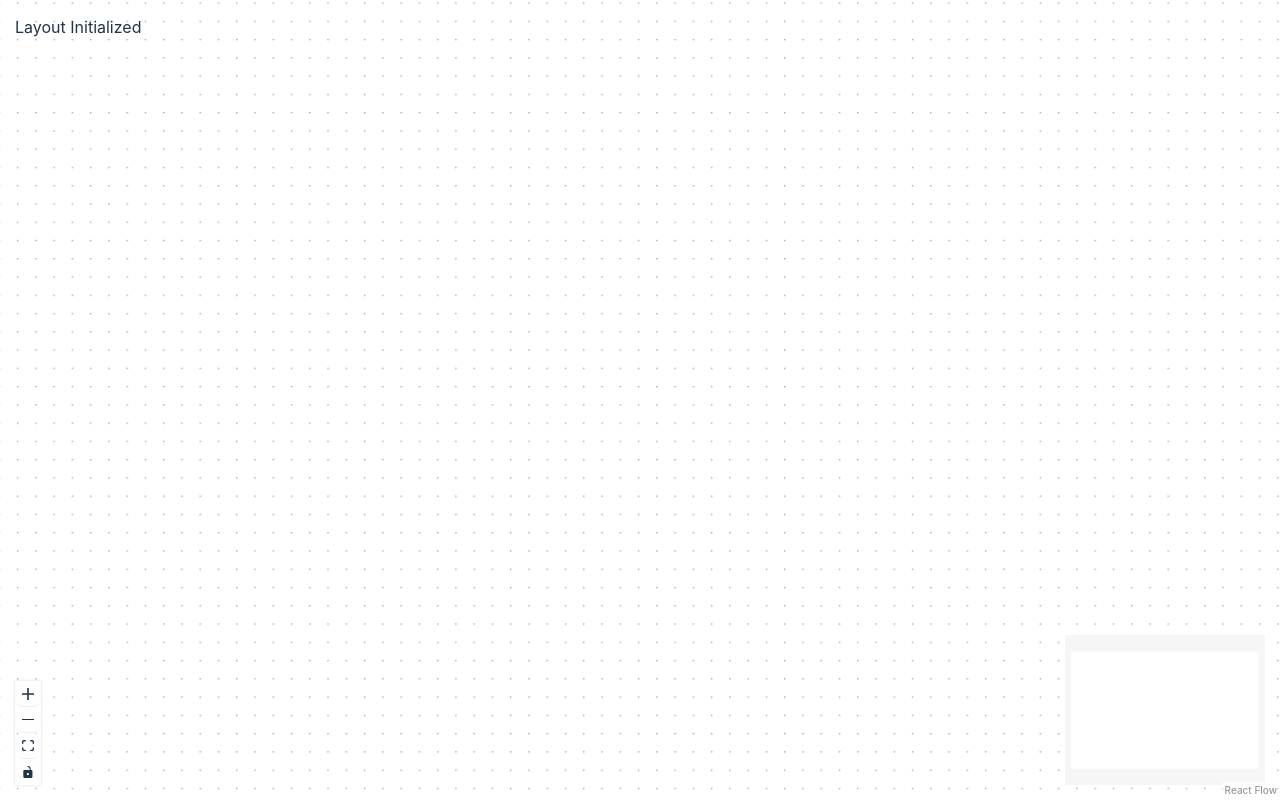
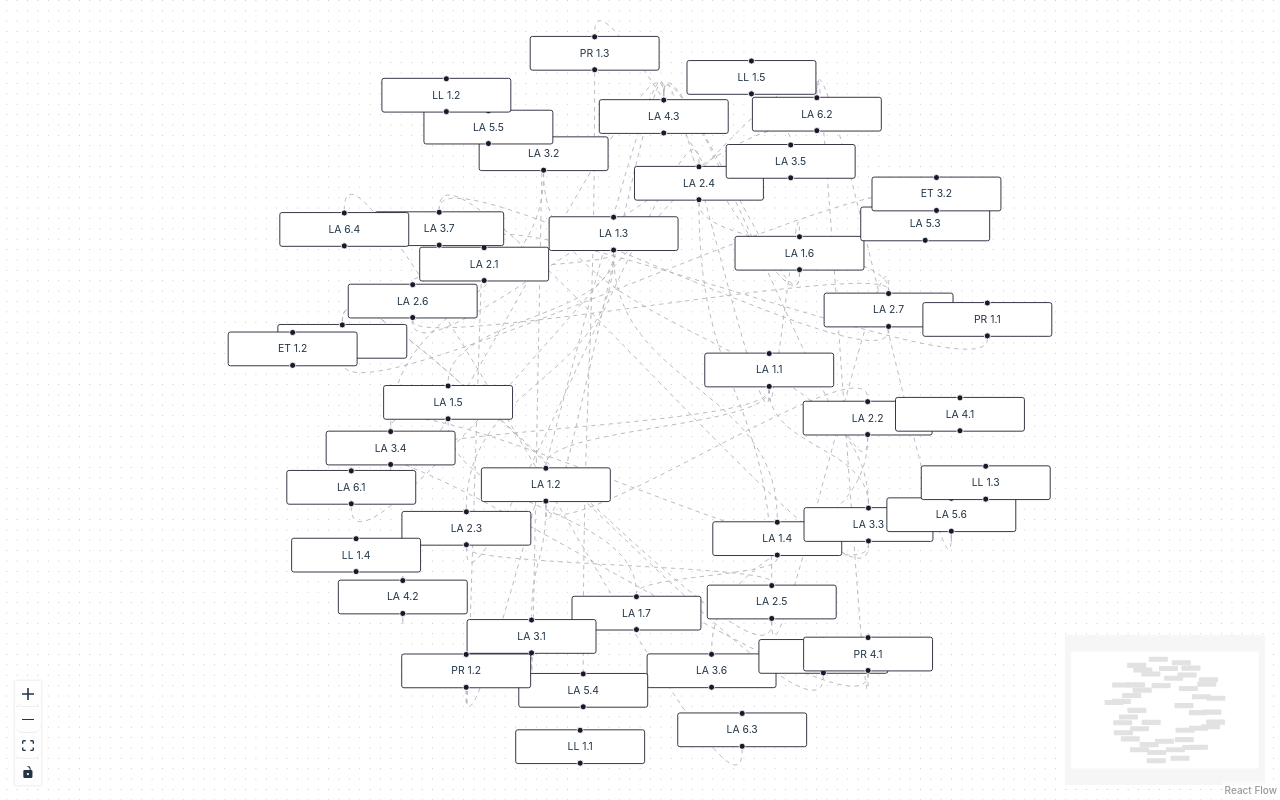
Before and after one commit to cherryyypham/qea1ConceptMap, a React (Vite) app: page / in a window 1280 px wide. Built offline with nearby package versions, Linux system fonts and the light colour scheme.

Commit message:
Modal incorporated, still buggy and need to clean

```diff
--- a/src/App.jsx
+++ b/src/App.jsx
@@ -1,4 +1,4 @@
-import React, { useMemo, useEffect, useCallback } from 'react';
+import React, { useState, useEffect } from 'react';
 import {
   ReactFlow,
   ReactFlowProvider,
@@ -10,99 +10,92 @@ import {
   useEdgesState,
   useReactFlow,
 } from '@xyflow/react';
-import {
-  forceSimulation,
-  forceLink,
-  forceManyBody,
-  forceX,
-  forceY,
-} from 'd3-force';
 import '@xyflow/react/dist/style.css';
 import { initialNodes, initialEdges } from './utils/nodes-edges.js';
 import { collide } from './utils/collide.js';
+import { forceSimulation, forceLink, forceManyBody, forceX, forceY } from 'd3-force';
+import { Modal } from 'antd';
 
-// Initiate force simulation
-const createSimulation = (nodes, edges) => {
-  return forceSimulation(nodes)
-    .force('charge', forceManyBody().strength(-500))
-    .force('x', forceX().x(0).strength(0.05))
-    .force('y', forceY().y(0).strength(0.05))
-    .force('collide', collide())
-    .force(
-      'link',
-      forceLink(edges)
-        .id((d) => d.id)
-        .strength(0.05)
-        .distance(100)
-    )
-    .alphaTarget(0.05)
-    .stop();
-};
-
-// Handle interactions with nodes and edges
-const useLayoutedElements = () => {
+const useLayoutElements = () => {
   const { getNodes, getEdges, setNodes, fitView } = useReactFlow();
-  const initialized = getNodes().length > 0;
+  const nodes = getNodes();
+  const edges = getEdges();
+  const initialized = nodes.length > 0;
 
   useEffect(() => {
     if (!initialized) return;
 
-    const nodes = getNodes().map((node) => ({
+    // Initiate force simulation
+    const simulation = forceSimulation(nodes)
+      .force('charge', forceManyBody().strength(-1000))
+      .force('x', forceX().strength(0.05))
+      .force('y', forceY().strength(0.05))
+      .force('collide', collide())
+      .force('link', forceLink(edges).id((d) => d.id).strength(0.05).distance(100))
+      .alphaTarget(0.05)
+      .on('tick', () => {
+        setNodes((prevNodes) =>
+          prevNodes.map((node, i) => ({
             ...node,
-      x: isFinite(node.position?.x) ? node.position.x : 0, // Default to 0 if NaN
-      y: isFinite(node.position?.y) ? node.position.y : 0  // Default to 0 if NaN
-    }));
-    const edges = getEdges();
-
-    const simulation = createSimulation(nodes, edges);
+            position: { x: nodes[i].x, y: nodes[i].y },
+          }))
+        );
+        fitView();
+      });
 
     const tick = () => {
-      simulation.tick();
-      setNodes(
-        nodes.map((node) => ({
-          ...node,
-          position: {
-            x: isFinite(node.x) ? node.x : 0, // Default to 0 if NaN
-            y: isFinite(node.y) ? node.y : 0  // Default to 0 if NaN
-          }
-        }))
-      );
-      window.requestAnimationFrame(() => {
-        fitView();
-        tick();
-      });
+      window.requestAnimationFrame(tick);
     };
-
     tick();
 
-    return () => simulation.stop(); // Clean up on unmount
-  }, [initialized, getNodes, getEdges, setNodes, fitView]);
+    return () => {
+      simulation.stop();
+    };
+  }, [initialized, nodes, edges, setNodes, fitView]);
 
   return [initialized];
 };
 
-// Render nodes and edges
 const LayoutFlow = () => {
   const [nodes, , onNodesChange] = useNodesState(initialNodes);
   const [edges, , onEdgesChange] = useEdgesState(initialEdges);
-  const [initialized] = useLayoutedElements();
+  const [initialized] = useLayoutElements();
+  const [isModalOpen, setIsModalOpen] = useState(false);
+  const [modalContent, setModalContent] = useState('');
+
+  const handleNodeClick = (event, node) => {
+    setModalContent(`Node clicked: ${node.id}`);
+    setIsModalOpen(true);
+  };
 
   return (
+    <>
       <div style={{ width: '100vw', height: '100vh' }}>
         <ReactFlow
           nodes={nodes}
           edges={edges}
           onNodesChange={onNodesChange}
           onEdgesChange={onEdgesChange}
+          onNodeClick={handleNodeClick} // Add this line
         >
           <Panel>
-          {initialized ? "Layout Initialized" : "Initializing Layout..."}
+            {initialized}
           </Panel>
           <Controls />
           <MiniMap />
           <Background variant="dots" gap={12} size={1} />
         </ReactFlow>
       </div>
+
+      <Modal
+        title="Node Information"
+        open={isModalOpen}
+        onOk={() => setIsModalOpen(false)}
+        onCancel={() => setIsModalOpen(false)}
+      >
+        <p>{modalContent}</p>
+      </Modal>
+    </>
   );
 };
 
```
Also changed, not shown: public/csvGen.csv. Lines whose indentation alone changed are shown as unchanged.
